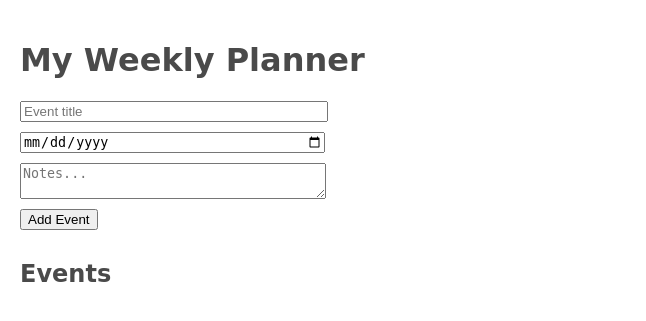
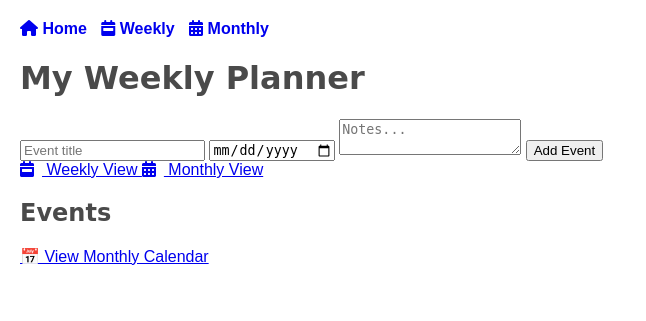
Before and after one commit to laurenksmith/digitalteacherplanner, a Flask app: template templates/index.html in a window 1280 px wide. Shown: the top 321 px of the page, without its empty margins (0-646 px from the left). Run offline with Flask 3, Linux system fonts and the light colour scheme; the template is opened without the code that fills it, so the values that code supplies are empty; some libraries are stand-ins or nearby versions; some web fonts are replaced.

Commit message:
I've begun adjusting my code to include features like buttons, etc. However, I've looked up best practices, so I have now created a base.html file and am editing my current code as I go to reflect this!

```diff
--- a/flask_app.py
+++ b/flask_app.py
@@ -119,5 +119,51 @@ def week_view(date):
     )
 
 
+@app.route('/month')
+def month_redirect():
+    today = datetime.today().date()
+    return redirect(url_for('month_view', year=today.year, month=today.month))
+
+
+@app.route('/month/<int:year>/<int:month>')
+def month_view(year, month):
+    try:
+        start_of_month = datetime(year, month, 1).date()
+    except ValueError:
+        return "Invalid date", 400
+
+    # Get number of days in the month
+    if month == 12:
+        next_month = datetime(year + 1, 1, 1).date()
+    else:
+        next_month = datetime(year, month + 1, 1).date()
+    end_of_month = next_month - timedelta(days=1)
+
+    # Get calendar grid info
+    calendar_start = start_of_month - timedelta(days=start_of_month.weekday())  # Start from Monday
+    calendar_end = end_of_month + timedelta(days=(6 - end_of_month.weekday()))
+
+    # Collect events
+    events = load_events()
+    event_map = {}
+    for event in events:
+        try:
+            date = datetime.strptime(event['date'], '%Y-%m-%d').date()
+            if calendar_start <= date <= calendar_end:
+                event_map.setdefault(date.isoformat(), []).append(event)
+        except (KeyError, ValueError):
+            continue
+
+    return render_template(
+        'monthly_template.html',
+        year=year,
+        month=month,
+        calendar_start=calendar_start,
+        calendar_end=calendar_end,
+        event_map=event_map,
+        today=datetime.today().date()
+    )
+
+
 if __name__ == '__main__':
     app.run(debug=True)
--- a/static/css/styles.css
+++ b/static/css/styles.css
@@ -4,3 +4,11 @@ h1, h2, h3 {
 color: #4a4a4a;
 font-family: "Playwrite HU", cursive;
 }
+
+.btn i {
+  margin-right: 8px;
+}
+
+.nav a i {
+  margin: 0 6px;
+}
--- /dev/null
+++ b/templates/base.html
@@ -0,0 +1,38 @@
+{# templates/base.html #}
+<!DOCTYPE html>
+<html lang="en">
+<head>
+    <meta charset="UTF-8">
+    <meta name="viewport" content="width=device-width, initial-scale=1.0">
+    <title>{% block title %}Teacher Planner{% endblock %}</title>
+
+    <link rel="stylesheet" href="{{ url_for('static', filename='css/styles.css') }}">
+    <script src="https://kit.fontawesome.com/37bf3e2592.js" crossorigin="anonymous"></script>
+
+    <style>
+        body {
+            font-family: Arial, sans-serif;
+            padding: 20px;
+            margin: 0;
+        }
+        nav {
+            margin-bottom: 20px;
+        }
+        nav a {
+            margin-right: 10px;
+            text-decoration: none;
+            font-weight: bold;
+        }
+    </style>
+</head>
+<body>
+    <nav>
+        <a href="{{ url_for('index') }}"><i class="fas fa-home"></i> Home</a>
+        <a href="{{ url_for('week_redirect') }}"><i class="fas fa-calendar-week"></i> Weekly</a>
+        <a href="{{ url_for('month_redirect') }}"><i class="fas fa-calendar-alt"></i> Monthly</a>
+    </nav>
+
+    {% block content %}{% endblock %}
+
+</body>
+</html>
--- a/templates/index.html
+++ b/templates/index.html
@@ -1,16 +1,8 @@
-<!DOCTYPE html>
-<html>
-<head>
-  <link rel="stylesheet" href="{{ url_for('static', filename='css/styles.css') }}">
-  <title>Teacher Planner</title>
-  <style>
-    body { font-family: Arial, sans-serif; padding: 20px; margin: 0;}
-    form { margin-bottom: 30px; }
-    input, textarea { display: block; margin: 10px 0; width: 300px; }
-    .event { margin-bottom: 20px; padding: 10px; border: 1px solid #ccc; }
-  </style>
-</head>
-<body>
+{% extends "base.html" %}
+
+{% block title %}Teacher Planner{% endblock %}
+
+{% block content %}
 <h1>My Weekly Planner</h1>
 
 <form method="POST" action="/add">
@@ -19,6 +11,16 @@
     <textarea name="notes" placeholder="Notes..."></textarea>
     <button type="submit">Add Event</button>
 </form>
+
+<div class="view-buttons">
+    <a href="{{ url_for('week_view', date=datetime.today().date().isoformat()) }}" class="btn">
+        <i class="fas fa-calendar-week"></i> Weekly View
+    </a>
+    <a href="{{ url_for('month_redirect') }}" class="btn">
+        <i class="fas fa-calendar-alt"></i> Monthly View
+    </a>
+    <!-- Year view not implemented yet -->
+</div>
 
 <h2>Events</h2>
 {% for event in events %}
@@ -29,7 +31,7 @@
         <a href="{{ url_for('edit_event', event_id=event.id) }}">Edit</a> |
         <a href="{{ url_for('delete_event', event_id=event.id) }}" onclick="return confirm('Are you sure?')">Delete</a>
     </div>
+{% endfor %}
 
-  {% endfor %}
-</body>
-</html>
+<p><a href="{{ url_for('month_redirect') }}">📅 View Monthly Calendar</a></p>
+{% endblock %}
```
Also changed, not shown: templates/monthly_template.html (+57 -3 lines), templates/weekly.html (+13 -5 lines). Lines whose indentation alone changed are shown as unchanged.
